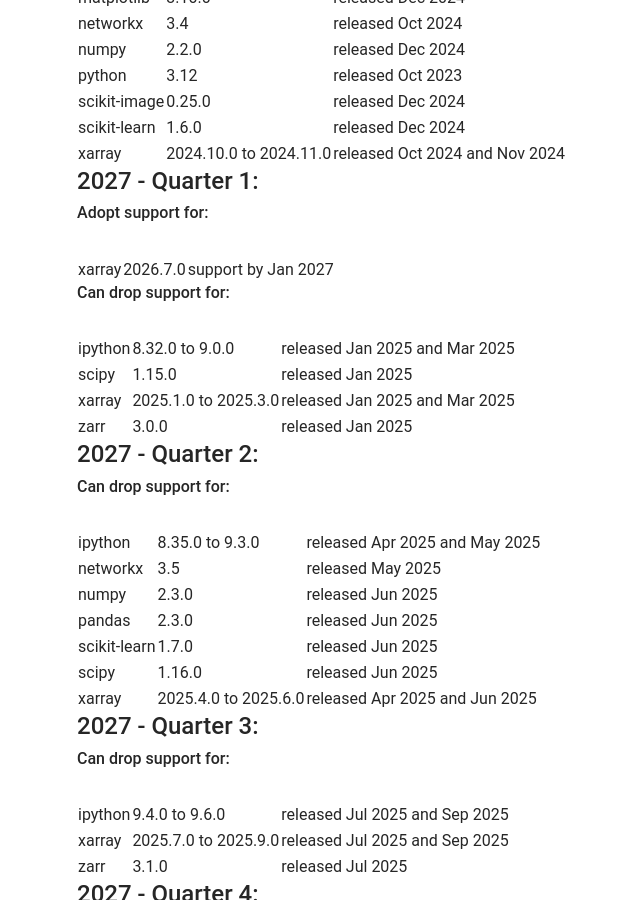
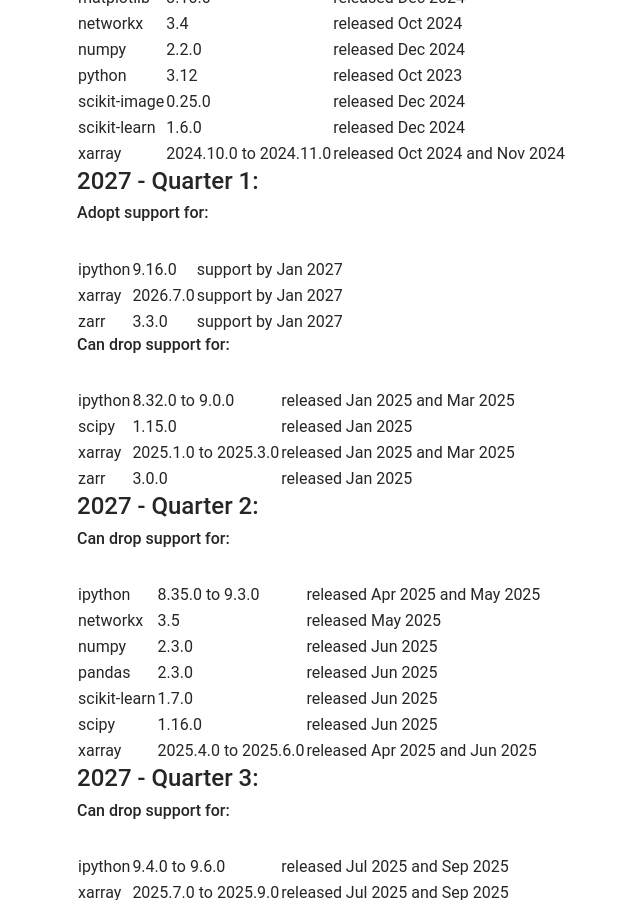
Before and after one commit to heliophysicsPy/heliophysicsPy.github.io, a Jekyll site: the page built from _pages/docs/phep-3/schedule.md, in a window 1280 px wide and 900 px high, scrolled down 1791 px. Shown: the whole window, without its empty margins (24-664 px from the left). Built offline with Jekyll 4.4.1, drawn with Linux system fonts in a browser that asks for light colours; nearby versions of some CDN libraries; our own code applies the rules of GitHub Pages for plain Markdown files; some of the changed text lies outside the part shown.

Commit message:
Update PHEP 3 support schedule [automated]

```diff
--- a/_pages/docs/phep-3/schedule.md
+++ b/_pages/docs/phep-3/schedule.md
@@ -97,9 +97,11 @@
 
 ###### Adopt support for:
 
-|        |          |                     |
-| ------ | -------- | ------------------- |
-| xarray | 2026.7.0 | support by Jan 2027 |
+|         |          |                     |
+| ------- | -------- | ------------------- |
+| ipython | 9.16.0   | support by Jan 2027 |
+| xarray  | 2026.7.0 | support by Jan 2027 |
+| zarr    | 3.3.0    | support by Jan 2027 |
 
 ###### Can drop support for:
 
@@ -183,9 +185,11 @@
 
 ###### Can drop support for:
 
-|        |          |                   |
-| ------ | -------- | ----------------- |
-| xarray | 2026.7.0 | released Jul 2026 |
+|         |          |                   |
+| ------- | -------- | ----------------- |
+| ipython | 9.16.0   | released Jul 2026 |
+| xarray  | 2026.7.0 | released Jul 2026 |
+| zarr    | 3.3.0    | released Jul 2026 |
 
 #### 2028 - Quarter 4:
 
```
Also changed, not shown: _pages/docs/phep-3/chart.md (+2 -0 lines).
